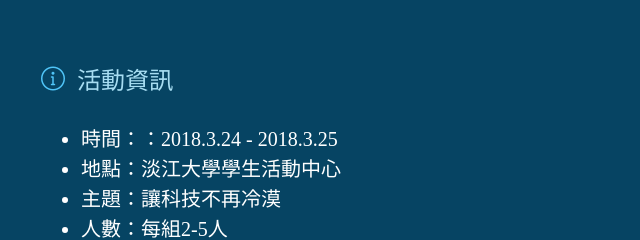
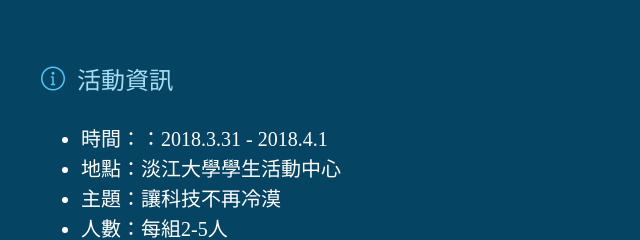
Before and after one commit to hacktku/2018, a plain HTML site: page index.html in a window 1280 px wide. Shown: the part 1160-1400 px from the top of the page, 614-1254 px from the left. Drawn offline with Linux system fonts and the light colour scheme; some packages are replaced by stand-ins of ours; no server answers; files whose address does not match are found by name.

Commit message:
Update site content

```diff
--- a/index.html
+++ b/index.html
@@ -113,7 +113,7 @@
 						<div class="mt">
 							<h3 style="color:#A7DDF2;"><i class="icon-info" style="color:#50c5f8;"></i>&nbsp;&nbsp;活動資訊</h3>
 							<ul style="color:#FFFFFF;">
-								<li>時間：：2018.3.24 - 2018.3.25</li>
+								<li>時間：：2018.3.31 - 2018.4.1</li>
 								<li>地點：淡江大學學生活動中心</li>
 								<li>主題：讓科技不再冷漠</li>
 								<li>人數：每組2-5人</li>
```
